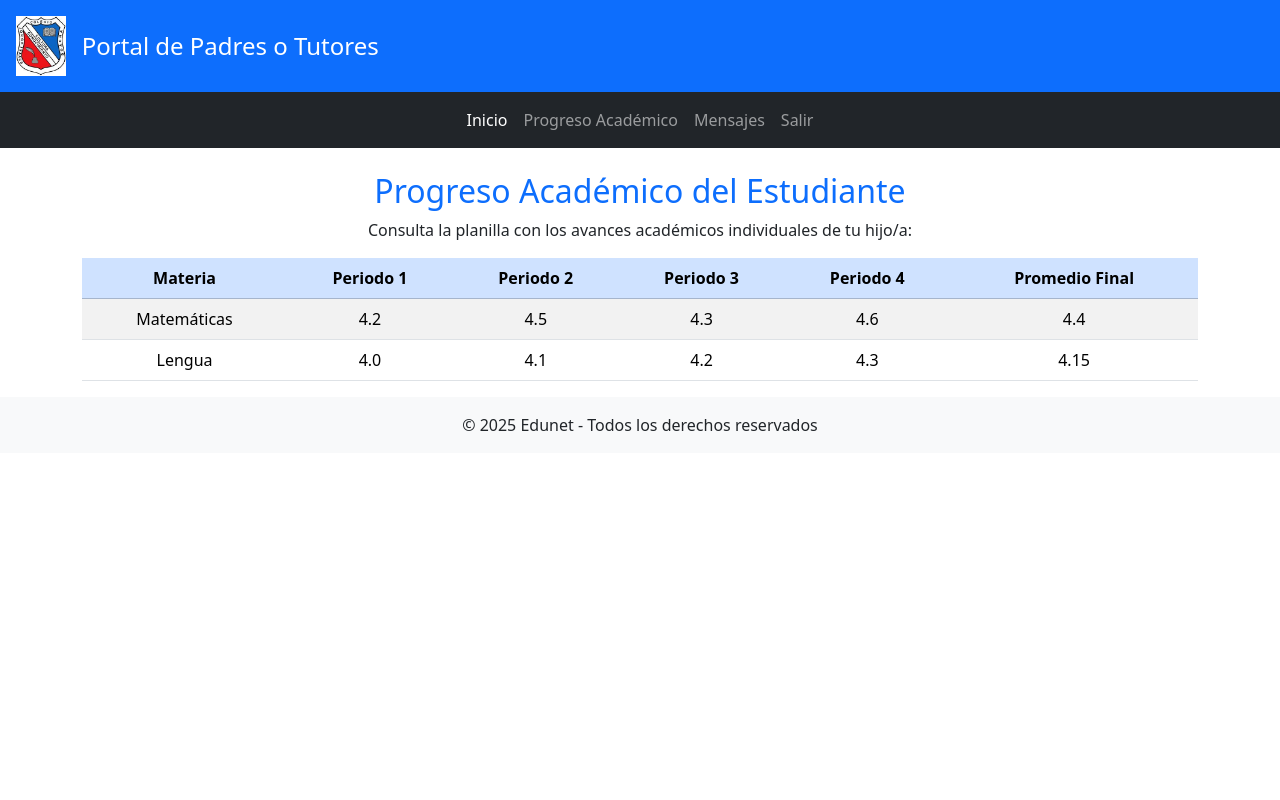
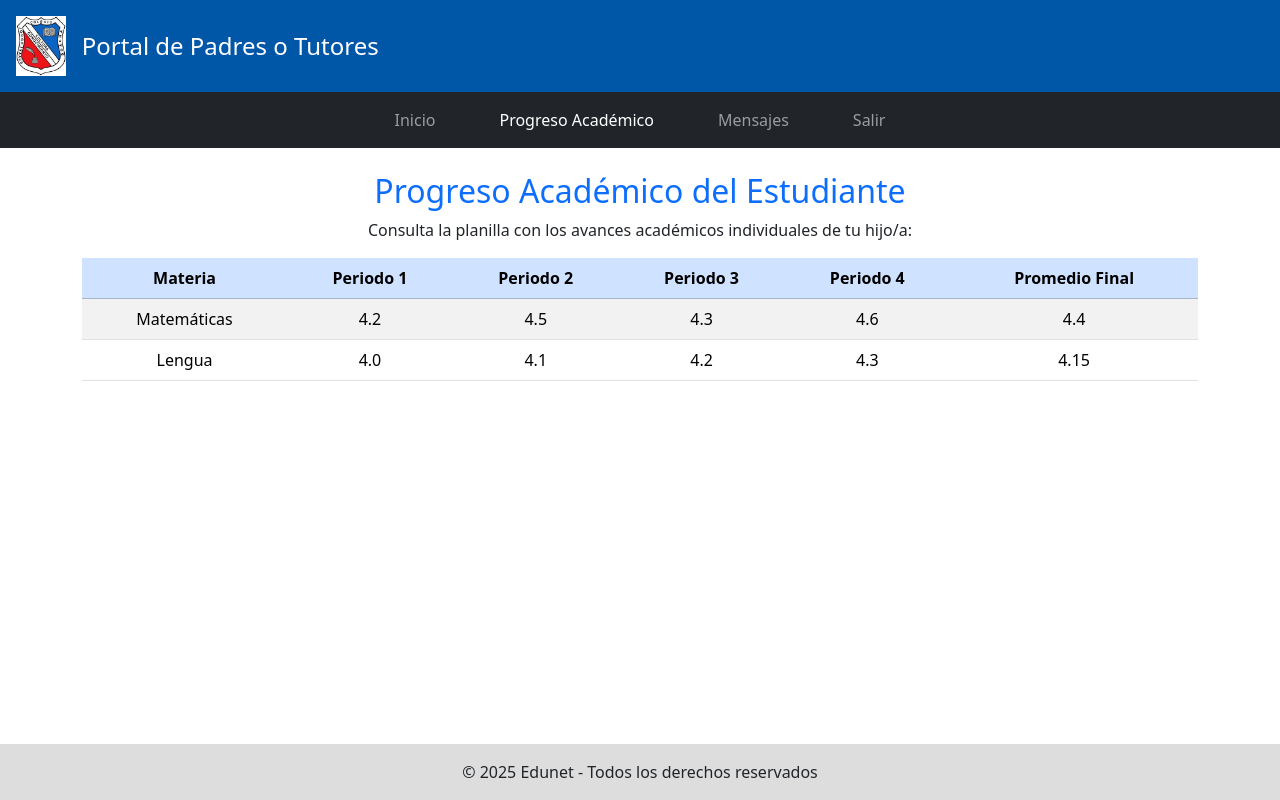
Before and after one commit to SaraRuizL/nexxa, a plain HTML site: page index.html in a window 1280 px wide. Drawn offline with Linux system fonts and the light colour scheme.

Commit message:
Cambio colores principales y ajuste footer

```diff
--- a/estilos principal.css
+++ b/estilos principal.css
@@ -1,12 +1,14 @@
 :root {
-      --bg-primary: #e00a0a;
+      --bg-primary: #0057A8;
       --bs-secondary: #f2f2f2;
       --bs-light: #dddddd;
       --bs-dark: #003d73;
     }
-body {
-      background-color: #ffffff;
-      color: #333;
+.bg-primary {
+      background-color: var(--bg-primary) !important;
+    }
+.bg-light {
+      background-color: var(--bs-light) !important;
     }
 
 
--- a/index.html
+++ b/index.html
@@ -3,10 +3,10 @@
 <head>
   <meta charset="UTF-8">
   <title>Progreso Académico - Padres</title>
-    <link rel="stylesheet" href="./estilos principal.css">
   <link rel="stylesheet" href="./bootstrap.min.css">
+  <link rel="stylesheet" href="./estilos principal.css">
 </head>
-<body>
+<body class="min-vh-100 d-flex flex-column">
 
   <header class="d-flex align-items-center bg-primary text-white p-3">
     <img src="./img/escudo.jpg" alt="Logo" class="me-3" style="height:60px;">
@@ -16,16 +16,16 @@
   <nav class="navbar navbar-expand-lg navbar-dark bg-dark">
     <div class="container-fluid">
       <ul class="navbar-nav mx-auto">
-        <li class="nav-item"><a class="nav-link active" href="#">Inicio</a></li>
-        <li class="nav-item"><a class="nav-link" href="#">Progreso Académico</a></li>
-        <li class="nav-item"><a class="nav-link" href="#">Mensajes</a></li>
-        <li class="nav-item"><a class="nav-link" href="#">Salir</a></li>
+        <li class="nav-item mx-4"><a class="nav-link" href="#">Inicio</a></li>
+        <li class="nav-item mx-4"><a class="nav-link active" href="#">Progreso Académico</a></li>
+        <li class="nav-item mx-4"><a class="nav-link" href="#">Mensajes</a></li>
+        <li class="nav-item mx-4"><a class="nav-link" href="#">Salir</a></li>
       </ul>
     </div>
   </nav>
 
   <main class="container mt-4 text-center">
-    <div class="row">
+        <div class="row">
       <div class="col-12">
         <h2 class="text-primary">Progreso Académico del Estudiante</h2>
         <p>Consulta la planilla con los avances académicos individuales de tu hijo/a:</p>
@@ -66,7 +66,7 @@
     </div>
   </main>
 
-  <footer class="bg-light text-center py-3">
+  <footer class="bg-light text-center py-3 mt-auto">
     <p class="mb-0">&copy; 2025 Edunet - Todos los derechos reservados</p>
   </footer>
 <script src="./bootstrap.bundle.min.js"></script>
```
